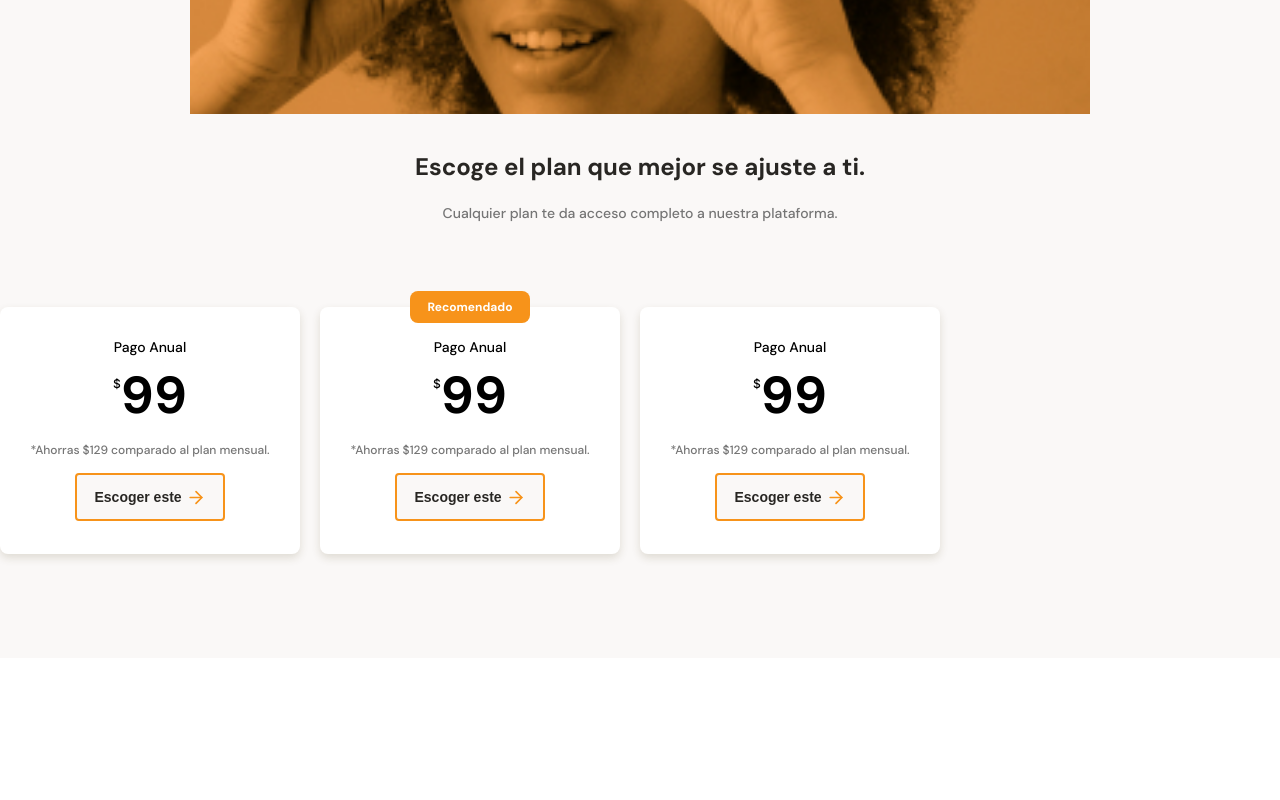
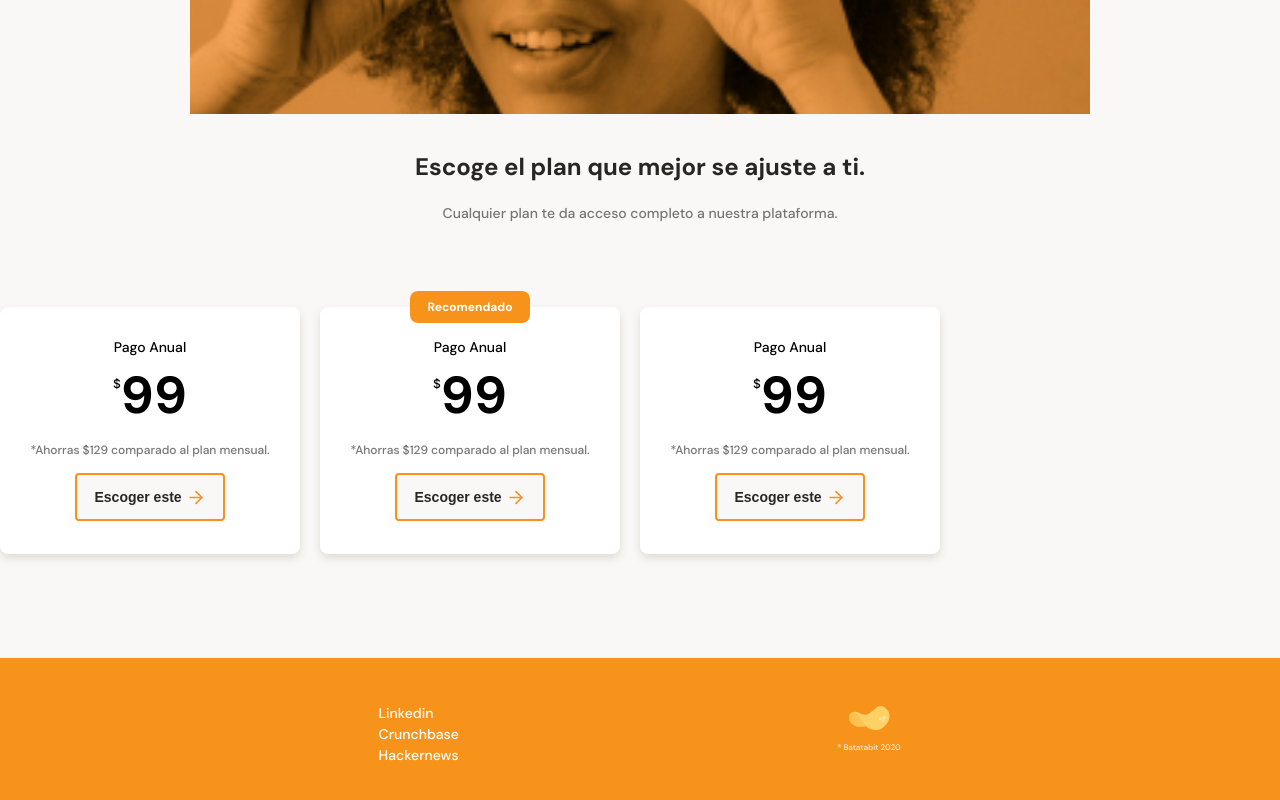
Before and after one commit to stivendad/mobile-first, a plain HTML site: page index.html in a window 1280 px wide. Shown: the part 2581-3381 px from the top of the page. Before the commit the page ends 3239 px from the top, so only its background shows below. Drawn offline with Linux system fonts and the light colour scheme.

Commit message:
Se agrega el footer con su respectivo logo

```diff
--- a/index.html
+++ b/index.html
@@ -170,8 +170,17 @@
         </section>
       </main>
 
-      <footer>
-
+      <footer class="footer">
+        <section class="footer__links">
+          <ul class="footer__list">
+            <li><a href="/">Linkedin</a></li>
+            <li><a href="/">Crunchbase</a></li>
+            <li><a href="/">Hackernews</a></li>
+          </ul>
+        </section>
+        <figure class="footer__logo">
+          <img src="./assets/img/logo-footer.svg" alt="logo">
+        </figure>
       </footer>
   </body>
 </html>
--- a/styles/style.css
+++ b/styles/style.css
@@ -432,7 +432,7 @@ body {
     scroll-snap-align: center;
     background-color: var(--just-white);
     width: 60%;
-    min-width: 230px;
+    min-width: 190px;
     max-width: 300px;
     height: 247px;
     border-radius: 8px;
@@ -510,3 +510,25 @@ body {
     height: 15px;
     vertical-align: text-bottom;
 }
+
+.footer {
+    display: flex;
+    justify-content: space-evenly;
+    align-items: center;
+    width: 100%;
+    min-width: 320px;
+    height: 150px;
+    background-color: var(--primary-color);
+}
+
+.footer__links .footer__list{
+    list-style: none;
+}
+
+.footer__links .footer__list a {
+    color: var(--just-white);
+    font-weight: var(--fs-lg);
+    font-size: 1.4rem;
+    line-height: 1.8rem;
+    text-decoration: none;
+}
```
